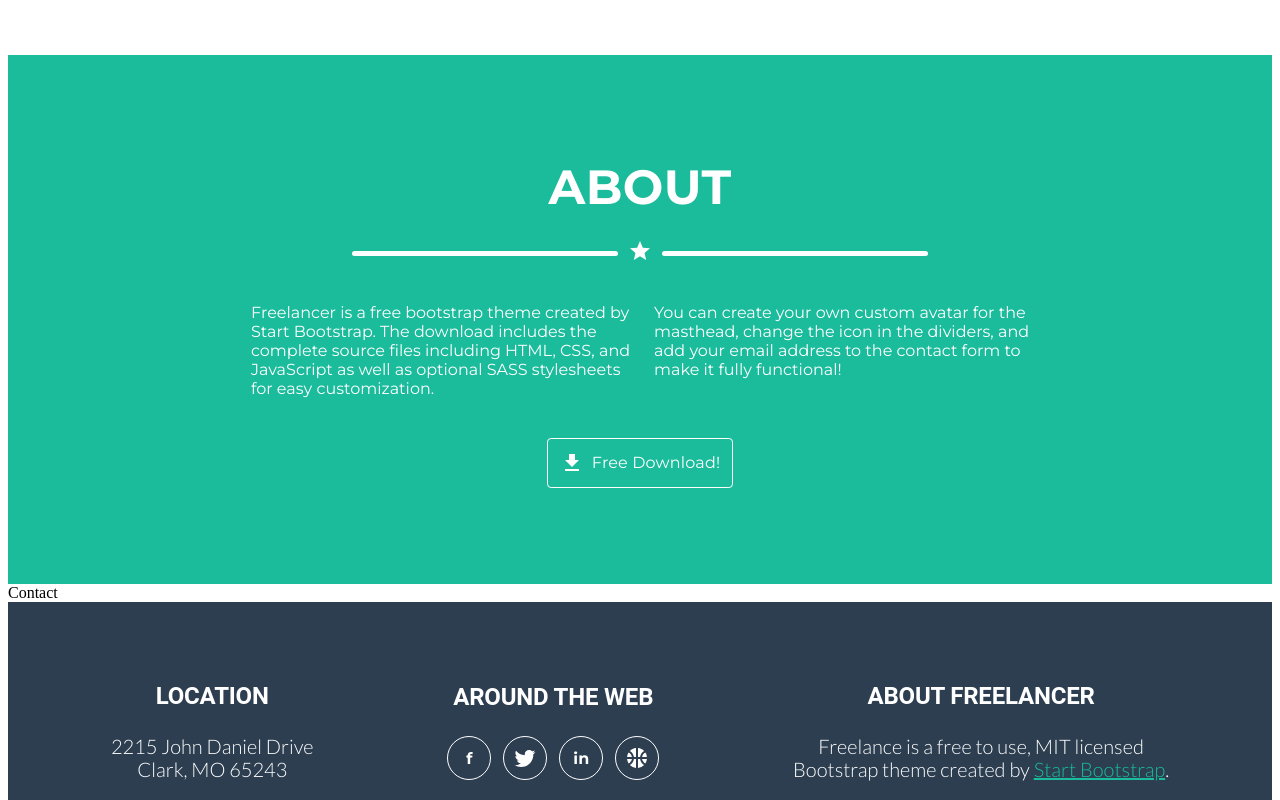
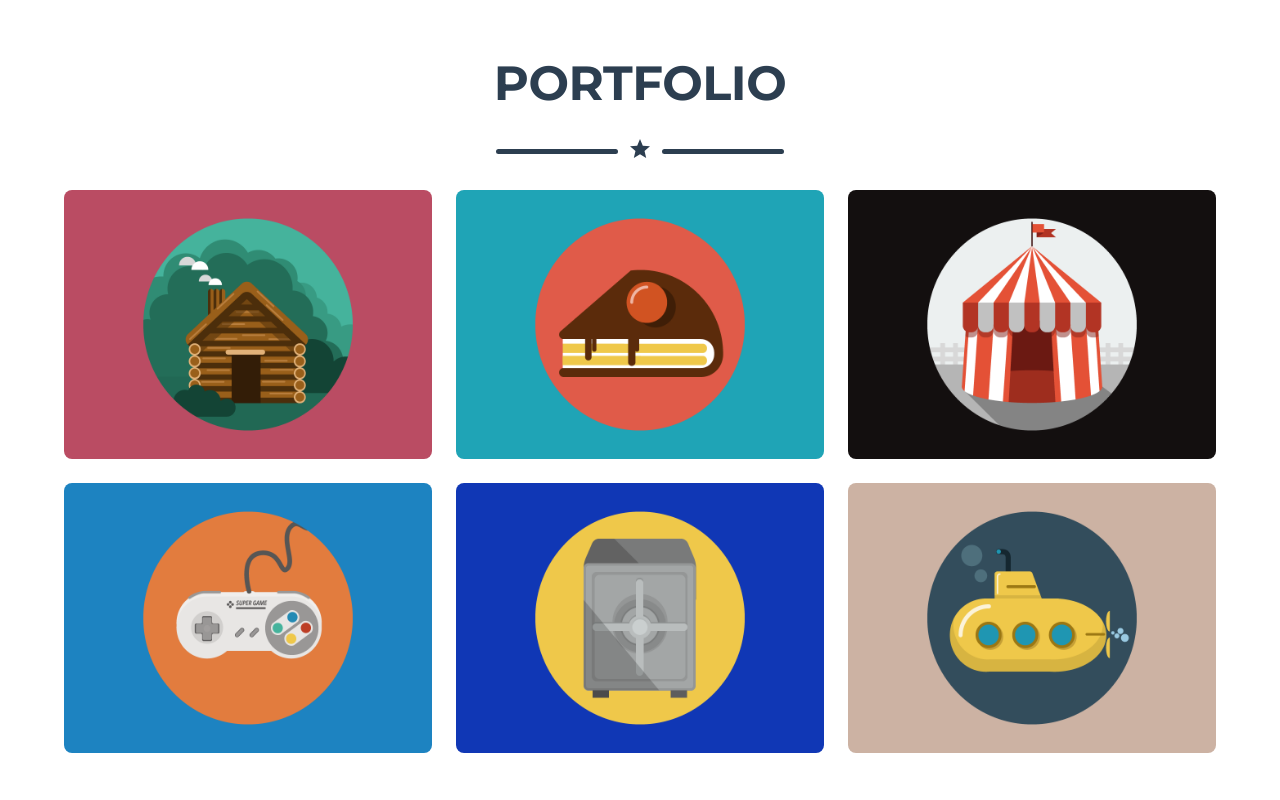
Before and after one commit to OmairAttili/Task1, a React (Vite) app: page / in a window 1280 px wide. Shown: the part 760-1560 px from the top of the page. Built offline with nearby package versions, Linux system fonts and the light colour scheme.

Commit message:
Create portfolio

```diff
--- a/src/App.jsx
+++ b/src/App.jsx
@@ -11,7 +11,7 @@
   return <>
     <Navbar/>
     <Hero/>
-    {/* <Portfolio/> */}
+    <Portfolio/>
     <About/>
     <Contact/>
     <UpperFooter/>
--- a/src/components/about/About.jsx
+++ b/src/components/about/About.jsx
@@ -4,7 +4,7 @@
 import React from 'react'
 
 export default function About() {
-  return <Box sx={{bgcolor:'#1abc9c',mt:12}} id="About">
+  return <Box sx={{bgcolor:'#1abc9c'}} id="About">
     <Container sx={{py:12,display:'flex',flexDirection:'column',gap:2,justifyContent:'center',alignItems:'center', color:'white',textAlign:'center'}}>
       <Typography sx={{fontSize:48,fontFamily:'Montserrat',fontWeight:700}}>ABOUT</Typography>
       <DividerComp/>
--- a/src/components/navbar/Navbar.jsx
+++ b/src/components/navbar/Navbar.jsx
@@ -9,7 +9,7 @@
       sx={{fontSize:{sm:28,xs:18},color:'white',fontWeight:700}}>START BOOTSTRAP</Link>
       <Box
       sx={{display:{xs:'none',md:'flex'},justifyContent:'center',alignItems:'center',gap:5,fontWeight:700,fontSize:16}}>
-        <Link href='#' underline='none' color='white' sx={{p:2,":hover":{color:'#1abc9c'},transitionDuration:'200ms'}}>PORTFOLIO</Link>
+        <Link href='#Portfolio' underline='none' color='white' sx={{p:2,":hover":{color:'#1abc9c'},transitionDuration:'200ms'}}>PORTFOLIO</Link>
         <Link href='#About' underline='none' color='white' sx={{p:2,":hover":{color:'#1abc9c'},transitionDuration:'200ms'}}>ABOUT</Link>
         <Link href='#' underline='none' color='white' sx={{p:2,":hover":{color:'#1abc9c'},transitionDuration:'200ms'}}>CONTACT</Link>
       </Box>
--- a/src/components/portfolio/Portfolio.jsx
+++ b/src/components/portfolio/Portfolio.jsx
@@ -1,32 +1,73 @@
-import { Box, Container, Grid} from '@mui/material'
+import { Box, colors, Container, Grid, Link, Typography} from '@mui/material'
 import Cabin from './../../assets/images/cabin.png'
 import Cake from './../../assets/images/cake.png'
 import Circus from './../../assets/images/circus.png'
 import Game from './../../assets/images/game.png'
 import Safe from './../../assets/images/safe.png'
 import Submarine from './../../assets/images/submarine.png'
+import PortfolioDivider from '../portfolio_devider/PortfolioDivider'
+import AddIcon from '@mui/icons-material/Add';
 import React from 'react'
 
 export default function Portfolio() {
-  return <Box>
-      <Container sx={{display:'flex',flexWrap:'wrap'}}>
-        <Box sx={{width:'33%'}}>
-          <img src={Cabin}/>
+  return <Box sx={{py:12}} id="Portfolio">
+      <Container>
+        <Box sx={{display:'flex',flexDirection:'column',gap:3,alignItems:'center',justifyContent:'center'}}>
+        <Typography variant='h2'component='h2'
+        sx={{textAlign:'center',fontSize:48,fontWeight:700,fontFamily:'Montserrat',textTransform:'uppercase',color:'#2c3e50'}}
+        >Portfolio</Typography>
+        <PortfolioDivider/>
         </Box>
-        <Box sx={{width:"33%"}}>
-          <img src={Cake}/>
+        <Box sx={{display:'grid',gridTemplateColumns:{md:'repeat(3,1fr)',sm:'repeat(2,1fr)',xs:'repeat(1,1fr)'},gap:3,mt:3}}>
+        <Box sx={{position:'relative',"&:hover .overlay":{opacity:0.9,transitionDuration:'300ms',transitionDelay:'100ms'}}}>
+          <Link href="#">
+          <img src={Cabin}width='100%' height='100%' style={{borderRadius:8}}/>
+          <Box className="overlay" sx={{bgcolor:'#1abc9c',color:'white',position:'absolute',top:0,width:'100%',height:'100%',display:'flex',alignItems:'center',justifyContent:'center',opacity:0,}}>
+            <AddIcon style={{fontSize:70,fontWidth:700}}/>
+          </Box>
+          </Link>
         </Box>
-        <Box sx={{width:"33%"}}>
-          <img src={Circus}/>
+        <Box sx={{position:'relative',"&:hover .overlay":{opacity:0.9,transitionDuration:'300ms',transitionDelay:'100ms'}}}>
+          <Link href="#">
+          <img src={Cake}width='100%' height='100%' style={{borderRadius:8}}/>
+          <Box className="overlay" sx={{bgcolor:'#1abc9c',color:'white',position:'absolute',top:0,width:'100%',height:'100%',display:'flex',alignItems:'center',justifyContent:'center',opacity:0,}}>
+            <AddIcon style={{fontSize:70,fontWidth:700}}/>
+          </Box>
+          </Link>
         </Box>
-        <Box sx={{width:"33%"}}>
-          <img src={Game}/>
+        <Box sx={{position:'relative',"&:hover .overlay":{opacity:0.9,transitionDuration:'300ms',transitionDelay:'100ms'}}}>
+          <Link href="#">
+          <img src={Circus}width='100%' height='100%' style={{borderRadius:8}}/>
+          <Box className="overlay" sx={{bgcolor:'#1abc9c',color:'white',position:'absolute',top:0,width:'100%',height:'100%',display:'flex',alignItems:'center',justifyContent:'center',opacity:0,}}>
+            <AddIcon style={{fontSize:70,fontWidth:700}}/>
+          </Box>
+          </Link>
         </Box>
-        <Box sx={{width:"33%"}}>
-          <img src={Safe}/>
+        <Box sx={{position:'relative',"&:hover .overlay":{opacity:0.9,transitionDuration:'300ms',transitionDelay:'100ms'}}}>
+          <Link href="#">
+          <img src={Game}width='100%' height='100%' style={{borderRadius:8}}/>
+          <Box className="overlay" sx={{bgcolor:'#1abc9c',color:'white',position:'absolute',top:0,width:'100%',height:'100%',display:'flex',alignItems:'center',justifyContent:'center',opacity:0,}}>
+            <AddIcon style={{fontSize:70,fontWidth:700}}/>
+          </Box>
+          </Link>
         </Box>
-        <Box sx={{width:"33%"}}>
-          <img src={Submarine}/>
+        <Box sx={{position:'relative',"&:hover .overlay":{opacity:0.9,transitionDuration:'300ms',transitionDelay:'100ms'}}}>
+          <Link href="#">
+          <img src={Safe}width='100%' height='100%' style={{borderRadius:8}}/>
+          <Box className="overlay" sx={{bgcolor:'#1abc9c',color:'white',position:'absolute',top:0,width:'100%',height:'100%',display:'flex',alignItems:'center',justifyContent:'center',opacity:0,}}>
+            <AddIcon style={{fontSize:70,fontWidth:700}}/>
+          </Box>
+          </Link>
+        </Box>
+        <Box sx={{position:'relative',"&:hover .overlay":{opacity:0.9,transitionDuration:'300ms',transitionDelay:'100ms'}}}>
+          <Link href="#">
+          <img src={Submarine}width='100%' height='100%' style={{borderRadius:8}}/>
+          <Box className="overlay" sx={{bgcolor:'#1abc9c',color:'white',position:'absolute',top:0,width:'100%',height:'100%',display:'flex',alignItems:'center',justifyContent:'center',opacity:0,}}>
+            <AddIcon style={{fontSize:70,fontWidth:700}}/>
+          </Box>
+          </Link>
+        </Box>
+
         </Box>
       </Container>
   </Box>
--- /dev/null
+++ b/src/components/portfolio_devider/PortfolioDivider.jsx
@@ -0,0 +1,28 @@
+import { styled } from '@mui/material/styles';
+import Divider from '@mui/material/Divider';
+import GradeIcon from '@mui/icons-material/Grade';
+
+const Root = styled('div')(({ theme }) => ({
+  width: '25%',
+  ...theme.typography.body2,
+  color: '#2c3e50',
+  '& .MuiDivider-root': {
+    '&::before, &::after': {
+      borderColor: '#2c3e50',
+      borderTopWidth: '5px',
+      borderRadius: '10px',
+    },
+  },
+  '& > :not(style) ~ :not(style)': {
+    marginTop: theme.spacing(2),
+  },
+}));
+
+export default function PortfolioDivider() {
+
+  return (
+    <Root>
+      <Divider><GradeIcon/></Divider>
+    </Root>
+  );
+}
```
